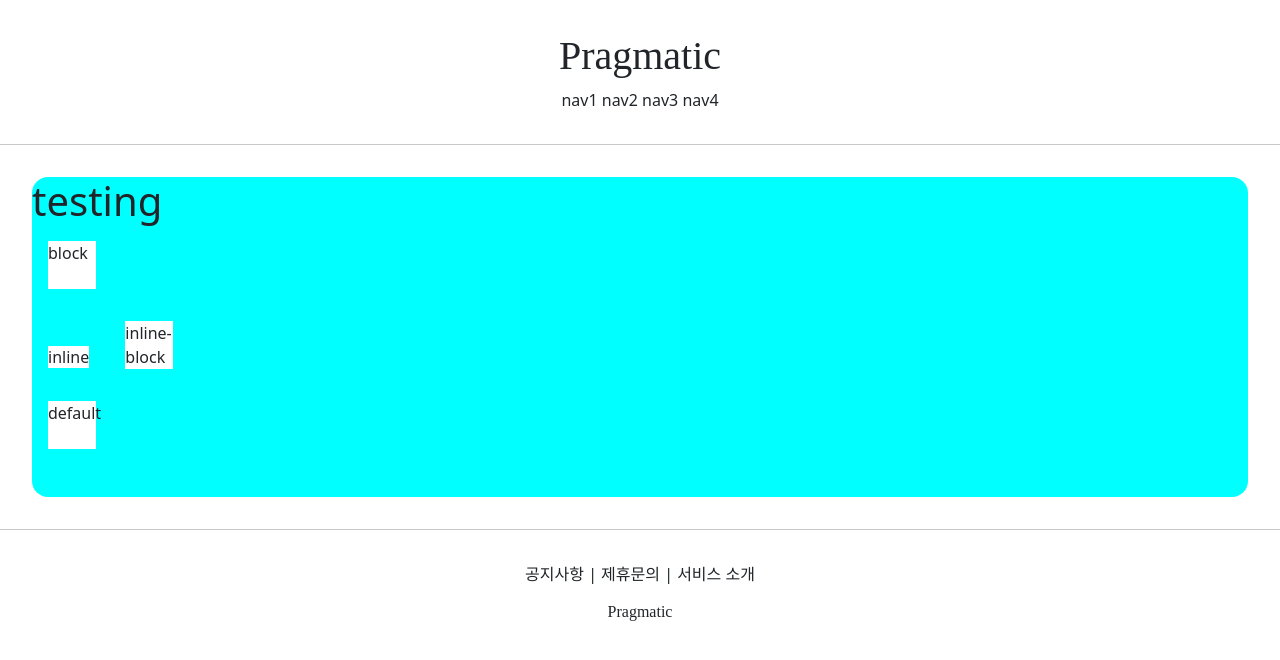
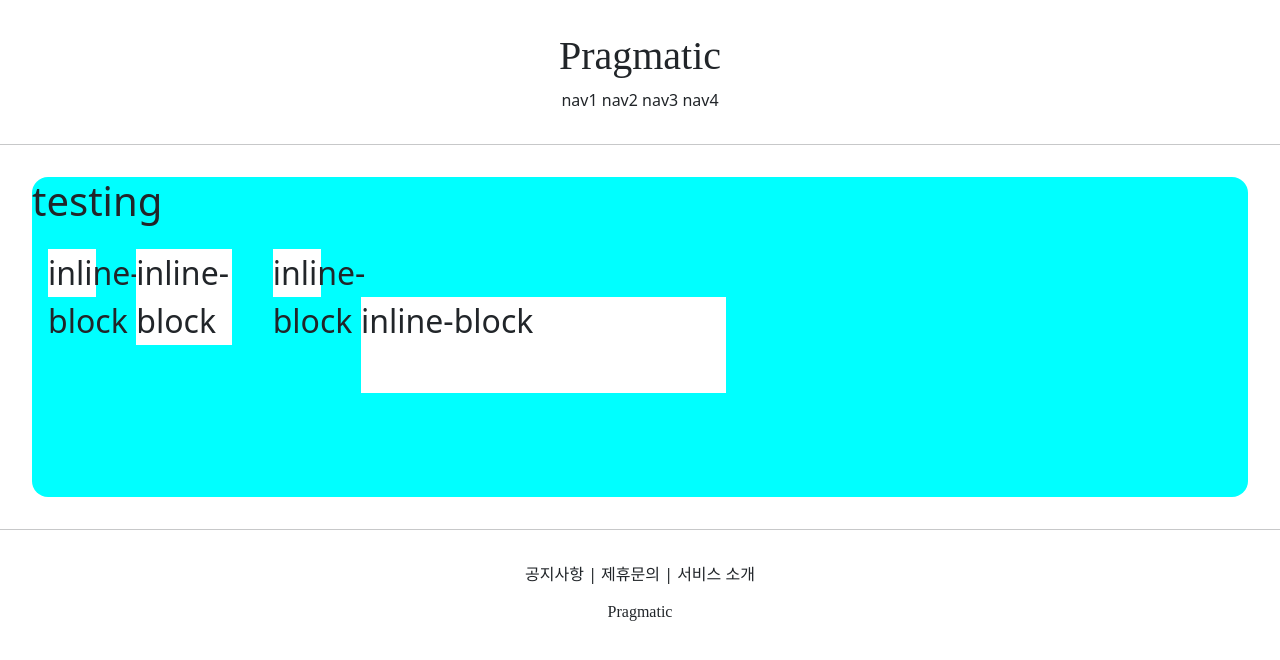
Before and after one commit to HwangSoonHyun/Practice0, a Django app: page /accounts/hello_world/ in a window 1280 px wide. Shown: the top 660 px of the page. Run offline with Django 3.2, Linux system fonts and the light colour scheme; parts of the project's set-up code (start-up, migrations or seed data) failed here and were passed over; some web fonts are replaced.

Commit message:
07.06 (CSS display 속성, rem 단위 실습 2)

```diff
--- a/accountapp/templates/accountapp/hello_world.html
+++ b/accountapp/templates/accountapp/hello_world.html
@@ -12,16 +12,15 @@
         }
     </style>
 
-    <div style="height: 20rem; background-color: aqua; border-radius: 1rem; margin: 2rem;">
+    <div style="height: 20rem; background-color: aqua; border-radius: 1rem; margin: 2rem; font-size: 2rem;">
         <h1>
             testing
         </h1>
 
-        <div class="testing" style="display: block;">block</div>
-        <div class="testing" style="display: inline;">inline</div>
-        <div class="testing" style="display: inline-block;">inline-block</div>
-        <div class="testing" style="display: None;">None</div>
-        <div class="testing" >default</div>
+        <div class="testing" style="display: inline-block; width: 48px; height: 48px;">inline-block</div>
+        <div class="testing" style="display: inline-block; width: 3em; height: 3em;">inline-block</div>
+        <div class="testing" style="display: inline-block; width: 3rem; height: 3rem;">inline-block</div>
+        <div class="testing" style="display: inline-block; width: 30%; height: 30%;">inline-block</div>
 
     </div>
 
```
